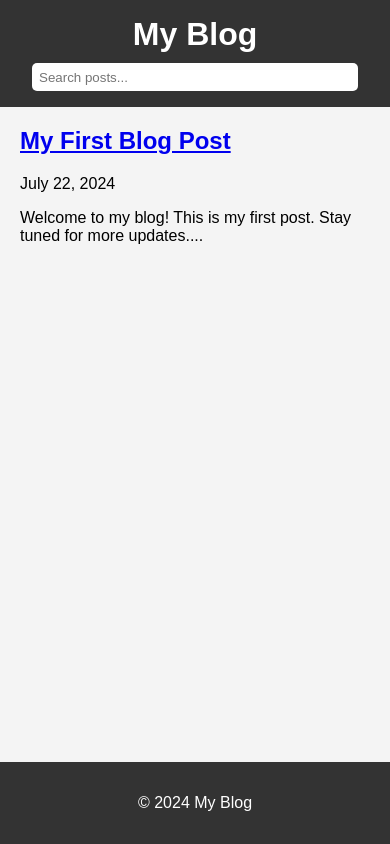
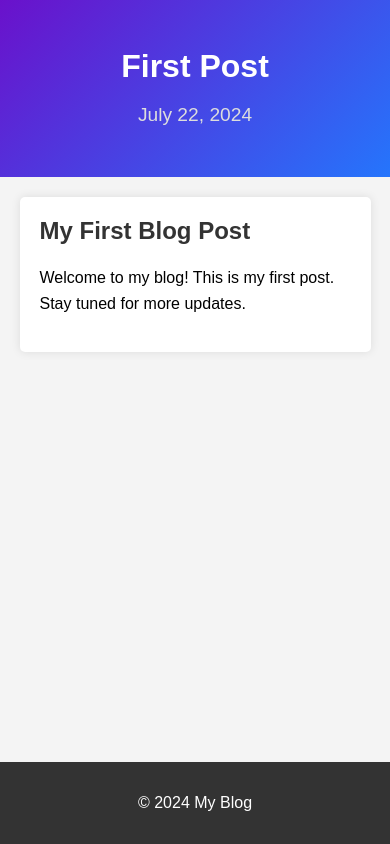
Before and after one commit to Chris-E-Dev/chris-e-dev.github.io, a plain HTML site: page index.html in a window 390 px wide. Drawn offline with Linux system fonts and the light colour scheme.

Commit message:
Change to nicer styling but without functions

```diff
--- a/css/styles.css
+++ b/css/styles.css
@@ -51,3 +51,56 @@ article {
 h2 {
     color: #333;
 }
+
+/* Additional styles for the post detail page */
+.post-header {
+    background: linear-gradient(135deg, #6a11cb 0%, #2575fc 100%);
+    color: #fff;
+    padding: 2em 0;
+    text-align: center;
+    margin-bottom: 20px;
+}
+
+.post-header h1 {
+    font-size: 2.5em;
+    margin: 0.5em 0;
+}
+
+.post-header .post-date {
+    font-size: 1.2em;
+    color: #ddd;
+}
+
+.container {
+    width: 90%;
+    max-width: 800px;
+    margin: 0 auto;
+}
+
+.post-content h2 {
+    font-size: 2em;
+    margin-top: 0;
+}
+
+.post-content p {
+    line-height: 1.6em;
+    margin-bottom: 1em;
+}
+
+.post-footer {
+    background: #333;
+    color: #fff;
+    text-align: center;
+    padding: 1em 0;
+    margin-top: 20px;
+}
+
+@media (max-width: 768px) {
+    .post-header h1 {
+        font-size: 2em;
+    }
+
+    .post-content h2 {
+        font-size: 1.5em;
+    }
+}
--- a/index.html
+++ b/index.html
@@ -3,20 +3,25 @@
 <head>
     <meta charset="UTF-8">
     <meta name="viewport" content="width=device-width, initial-scale=1.0">
-    <title>My Blog</title>
-    <link rel="stylesheet" href="css/styles.css">
+    <title>First Post</title>
+    <link rel="stylesheet" href="./css/styles.css">
 </head>
 <body>
-    <header>
-        <h1>My Blog</h1>
-        <input type="text" id="search-input" placeholder="Search posts...">
+    <header class="post-header">
+        <div class="container">
+            <h1>First Post</h1>
+            <p class="post-date">July 22, 2024</p>
+        </div>
     </header>
-    <main>
-        <div id="posts"></div>
+    <main class="container">
+        <article class="post-content">
+            <h2>My First Blog Post</h2>
+            <p>Welcome to my blog! This is my first post. Stay tuned for more updates.</p>
+            <!-- Add more content here -->
+        </article>
     </main>
-    <footer>
+    <footer class="post-footer">
         <p>© 2024 My Blog</p>
     </footer>
-    <script src="js/script.js"></script>
 </body>
 </html>
--- a/js/script.js
+++ b/js/script.js
@@ -1,13 +1,26 @@
-document.addEventListener("DOMContentLoaded", function() {
-    const posts = [
-        {
-            title: "My First Blog Post",
-            link: "posts/first-post.html",
-            date: "July 22, 2024",
-            content: "Welcome to my blog! This is my first post. Stay tuned for more updates."
-        }
-        // Add more posts here
-    ];
+document.addEventListener("DOMContentLoaded", async function() {
+    const postsJsonFilePath = "./content/posts.json";
+    // const posts = require(postsJsonFilePath);
+    // const posts = [
+    //     {
+    //         title: "My First Blog Post",
+    //         link: "posts/first-post.html",
+    //         date: "July 22, 2024",
+    //         content: "Welcome to my blog! This is my first post. Stay tuned for more updates."
+    //     }
+    //     // Add more posts here
+    // ];
+
+    let posts = [];
+
+    await fetch(postsJsonFilePath)
+        .then((response) => response.json())
+        .then((json) => {
+            console.log(json);
+            posts = json;
+
+            loadPosts();
+        } );
 
     const postsContainer = document.getElementById('posts');
 
@@ -19,13 +32,29 @@ document.addEventListener("DOMContentLoaded", function() {
             postElement.innerHTML = `
                 <h2><a href="${post.link}">${post.title}</a></h2>
                 <p>${post.date}</p>
-                <p>${post.content.substring(0, 100)}...</p>
+                <p>${post.contentSnippet}</p>
             `;
             postsContainer.appendChild(postElement);
         });
     }
 
-    displayPosts(posts); // Display all posts initially
+    async function fetchPostContent(post) {
+        const response = await fetch(post.link);
+        const text = await response.text();
+        const html = new DOMParser().parseFromString(text, 'text/html');
+        const articleContent = html.querySelector('#article').innerText;
+        post.content = articleContent;
+        post.contentSnippet = articleContent.substring(0, 100) + '...';
+    }
+
+    async function loadPosts() {
+        for (let post of posts) {
+            await fetchPostContent(post);
+        }
+        displayPosts(posts); // Display all posts initially
+    }
+
+
 
     const searchInput = document.getElementById('search-input');
     searchInput.addEventListener('input', function() {
```
Also changed, not shown: content/posts.json (added, +14 -0 lines), posts/first-post.html (+3 -0 lines), posts/sondermuell-post.html (added, +3 -0 lines).
